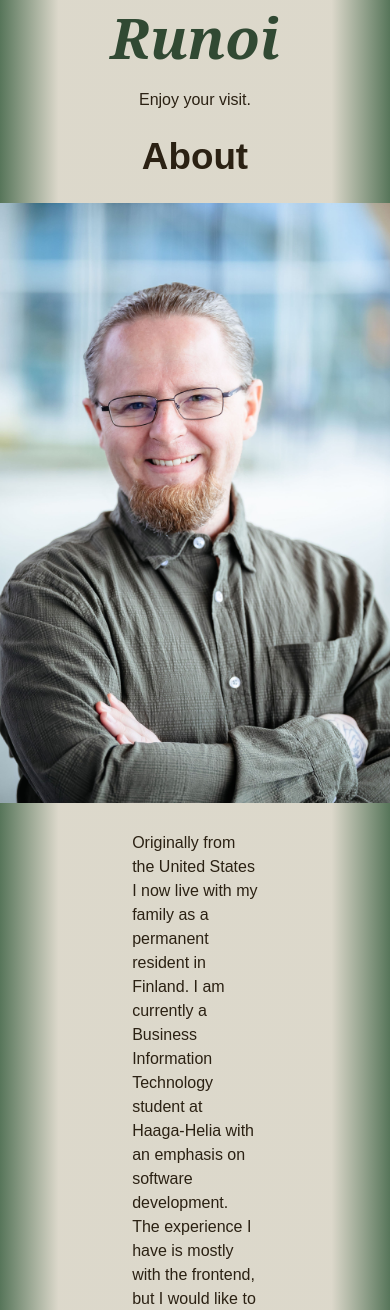
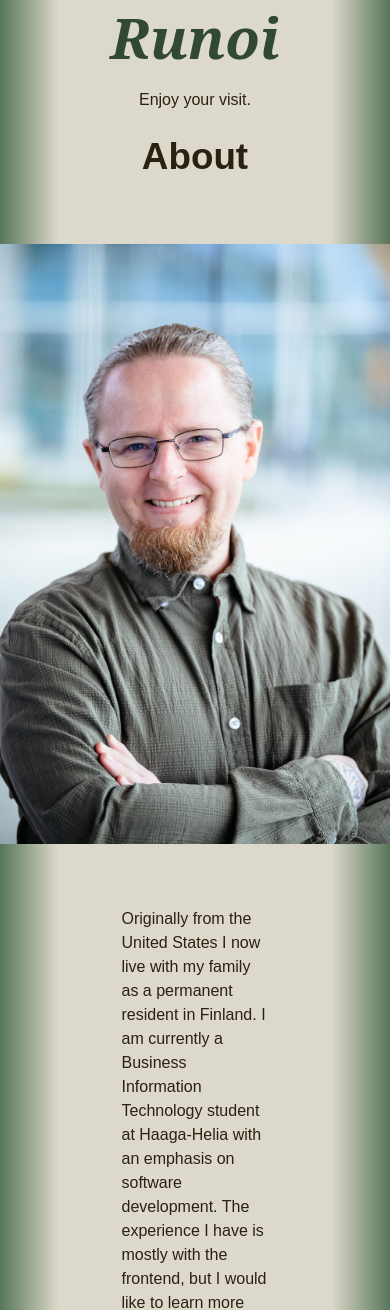
Before and after one commit to rrunoi/rrunoi.github.io, a PHP site: page / in a window 390 px wide. Shown: the part 196-1506 px from the top of the page. Run offline with PHP 8.4, Linux system fonts and the light colour scheme.

Commit message:
Made changes to and added another media query.

```diff
--- a/index.html
+++ b/index.html
@@ -39,10 +39,12 @@
         <div id="container">
           <div id="about">
             <header>About</header>
-            <img
+            <a>
+            <img id="image"
               src="images/HIGH - Raymond-13-2.jpg"
               alt="Image of self with arms crossed."
             />
+          </a>
             <p>
               Originally from the United States I now live with my family as a
               permanent resident in Finland. I am currently a Business
--- a/styles/styles.css
+++ b/styles/styles.css
@@ -24,7 +24,7 @@ header {
     color: hsl(36, 39%, 12%);
     font-size: 2.3rem;
     font-weight: bold;
-    margin-bottom: 15px;
+    margin-bottom: 21px;
     text-align: center;
 }
 
@@ -66,32 +66,41 @@ ul {
 
 /* ids */
 #about {
-    display: grid;
+    /* display: grid;
     grid-gap: 10px;
     grid-template-columns: 450px 600px;
-    grid-template-rows: minmax(100px, auto);
+    grid-template-rows: minmax(100px, auto); */
+    display: flex;
+    flex-wrap: wrap;
+    justify-content: center;
 }
 
 #about header {
     align-items: center;
     display: flex;
-    grid-column: 1/3;
-    grid-row: 1;
+    /* grid-column: 1/3;
+    grid-row: 1; */
     justify-content: center;
     text-align: center;
+    width: 100vw;
 }
 
-#about img {
-    grid-column: 1;
-    grid-row: 2;
-    max-width: 400px;
+#about a {
+    /* grid-column: 1;
+    grid-row: 2; */
+    display: flex;
+    justify-content: center;
+    margin-top: 45px;
+    text-align: center;
+    width: 35%;
 }
 
 #about p {
-    grid-column: 2;
-    grid-row: 2;
+    /* grid-column: 2;
+    grid-row: 2; */
     line-height: 1.5rem;
-    margin: 0;
+    margin-top: 45px;
+    width: 50%;
 }
 
 #contact_details {
@@ -105,9 +114,13 @@ ul {
     margin-bottom: 60px;
 }
 
-#container {
+/* #container {
     margin: auto;
     width: 55%;
+} */
+
+#image {
+    max-width: 400px;
 }
 
 #name {
@@ -134,15 +147,6 @@ ul {
 
 /* media queries*/
 @media only screen and (max-width: 800px) {
-    #about {
-        display: flex;
-        flex-direction: column;
-        justify-content: center;
-        align-items: center;
-        align-content: center;
-        margin: 24px 40px;
-    }
-
     #about img {
         margin-right: 0;
         margin-bottom: 18px;
@@ -160,3 +164,14 @@ ul {
         font-size: 3.5rem;
     }
 }
+
+@media only screen and (max-width: 1300px) {
+    #about {
+        display: flex;
+        flex-direction: column;
+        justify-content: center;
+        align-items: center;
+        align-content: center;
+        margin: 24px 40px;
+    }
+}
```
